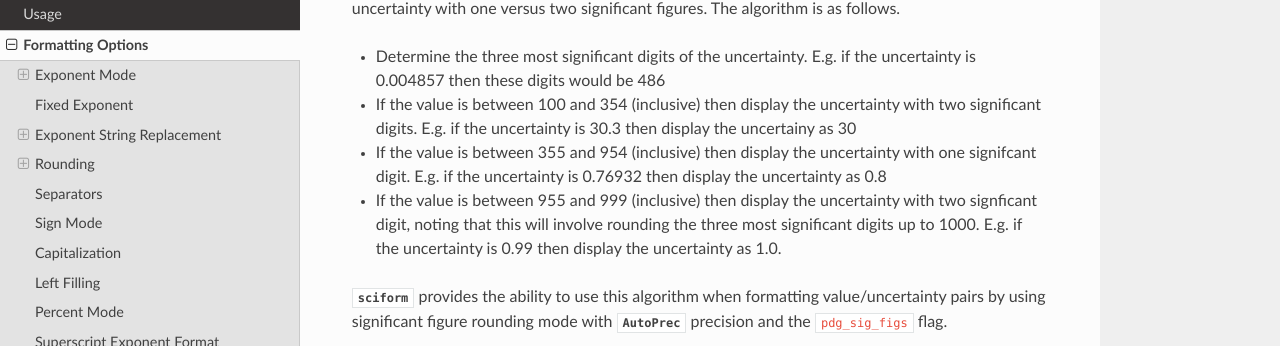
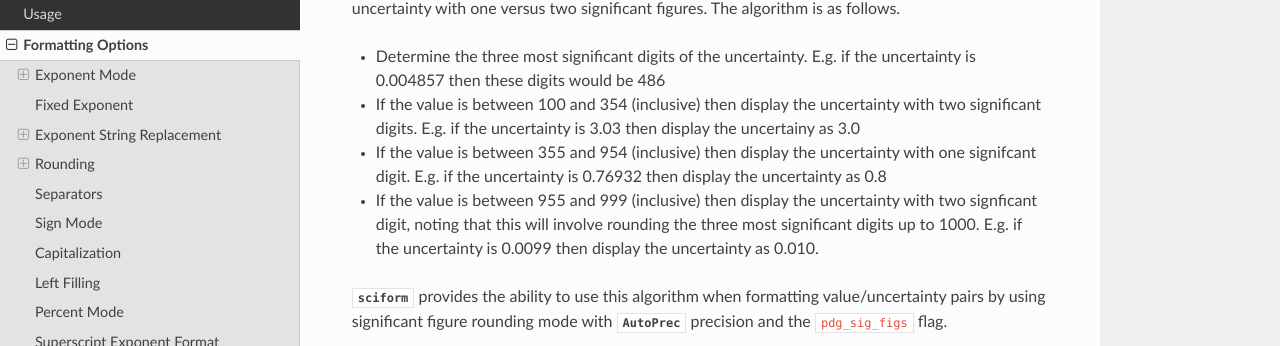
Before and after one commit to jagerber48/sciform, a Sphinx documentation site: the page built from docs/source/options.rst, in a window 1280 px wide and 900 px high, scrolled down 8753 px. Shown: the part 163-509 px from the top of the window. Built offline with Sphinx 7.4.7 and the Read the Docs theme 2.0.0, drawn with Linux system fonts in a browser that asks for light colours.

Commit message:
better pdg examples

```diff
--- a/docs/source/options.rst
+++ b/docs/source/options.rst
@@ -486,14 +486,14 @@ The algorithm is as follows.
   if the uncertainty is 0.004857 then these digits would be 486
 * If the value is between 100 and 354 (inclusive) then display the
   uncertainty with two significant digits. E.g. if the uncertainty is
-  30.3 then display the uncertainy as 30
+  3.03 then display the uncertainy as 3.0
 * If the value is between 355 and 954 (inclusive) then display the
   uncertainty with one signifcant digit. E.g. if the uncertainty is
   0.76932 then display the uncertainty as 0.8
 * If the value is between 955 and 999 (inclusive) then display the
   uncertainty with two signficant digit, noting that this will involve
   rounding the three most significant digits up to 1000. E.g. if the
-  uncertainty is 0.99 then display the uncertainty as 1.0.
+  uncertainty is 0.0099 then display the uncertainty as 0.010.
 
 :mod:`sciform` provides the ability to use this algorithm when
 formatting value/uncertainty pairs by using significant figure rounding
```
